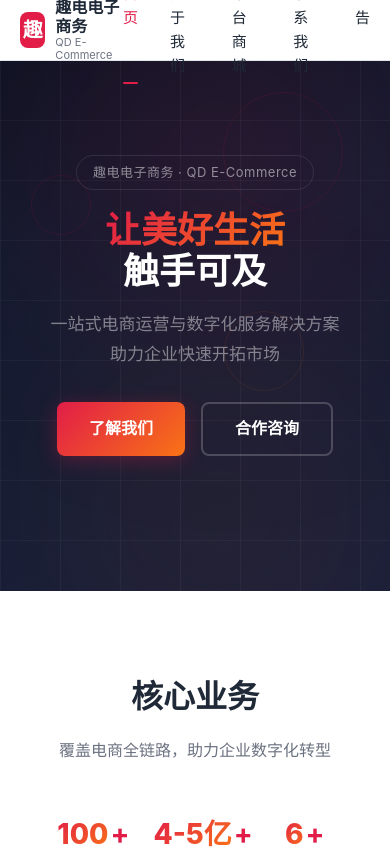
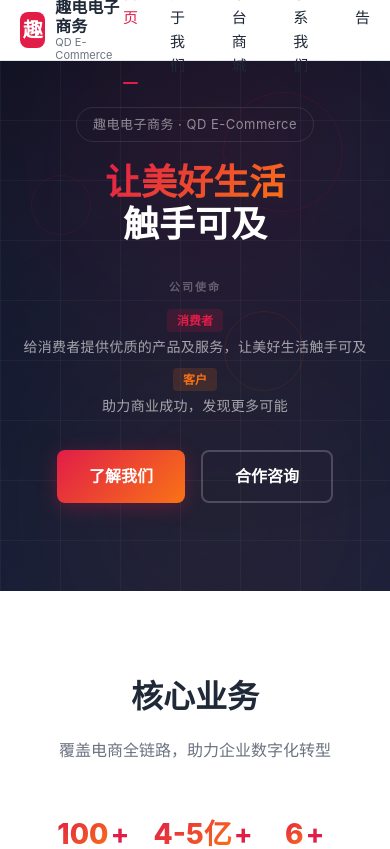
Before and after one commit to jack-zdl/qudiantech-frontend, a Vue app: page /#/ in a window 390 px wide. Shown: the top 849 px of the page. Built offline with nearby package versions, Linux system fonts and the light colour scheme.

Commit message:
feat: 首页 Hero 区域新增公司使命展示(消费者+客户)

```diff
--- a/src/components/home/HeroSection.vue
+++ b/src/components/home/HeroSection.vue
@@ -12,10 +12,19 @@
         <span class="hero-gradient-text">让美好生活</span><br />
         <span>触手可及</span>
       </h1>
-      <p class="hero-subtitle">
-        一站式电商运营与数字化服务解决方案<br />
-        助力企业快速开拓市场
-      </p>
+      <div class="mission-section">
+        <span class="mission-badge">公司使命</span>
+        <div class="mission-items">
+          <div class="mission-row">
+            <span class="mission-label label-consumer">消费者</span>
+            <span class="mission-text">给消费者提供优质的产品及服务，让美好生活触手可及</span>
+          </div>
+          <div class="mission-row">
+            <span class="mission-label label-client">客户</span>
+            <span class="mission-text">助力商业成功，发现更多可能</span>
+          </div>
+        </div>
+      </div>
       <div class="hero-actions">
         <router-link to="/about" class="btn btn-primary">了解我们</router-link>
         <router-link to="/contact" class="btn btn-outline">合作咨询</router-link>
@@ -131,7 +140,7 @@
   font-weight: 800;
   line-height: 1.15;
   color: var(--white);
-  margin-bottom: 16px;
+  margin-bottom: 28px;
 }
 
 .hero-gradient-text {
@@ -141,12 +150,63 @@
   background-clip: text;
 }
 
-.hero-subtitle {
-  font-size: 17px;
-  color: rgba(255, 255, 255, 0.45);
-  max-width: 480px;
-  margin: 0 auto 32px;
-  line-height: 1.8;
+/* ===== 使命区 ===== */
+.mission-section {
+  margin-bottom: 32px;
+}
+
+.mission-badge {
+  display: inline-block;
+  font-size: 11px;
+  font-weight: 600;
+  letter-spacing: 2px;
+  text-transform: uppercase;
+  color: rgba(255, 255, 255, 0.3);
+  margin-bottom: 12px;
+  padding: 0 12px;
+}
+
+.mission-items {
+  display: flex;
+  flex-direction: column;
+  align-items: center;
+  gap: 10px;
+}
+
+.mission-row {
+  display: flex;
+  align-items: baseline;
+  gap: 0;
+  line-height: 1.6;
+}
+
+.mission-label {
+  display: inline-flex;
+  align-items: center;
+  justify-content: center;
+  padding: 2px 10px;
+  border-radius: 4px;
+  font-size: 12px;
+  font-weight: 700;
+  margin-right: 12px;
+  flex-shrink: 0;
+}
+
+.label-consumer {
+  background: rgba(225, 29, 72, 0.15);
+  color: #e11d48;
+}
+
+.label-client {
+  background: rgba(249, 115, 22, 0.15);
+  color: #f97316;
+}
+
+.mission-text {
+  font-size: 15px;
+  color: rgba(255, 255, 255, 0.6);
+  font-weight: 400;
+  letter-spacing: 0.3px;
 }
 
 .hero-actions {
@@ -155,20 +215,38 @@
   justify-content: center;
 }
 
-.hero-actions .btn-primary {
+.btn-primary {
   background: var(--primary-gradient);
   box-shadow: 0 4px 20px rgba(225, 29, 72, 0.3);
+  padding: 12px 32px;
+  border-radius: 8px;
+  font-size: 16px;
+  font-weight: 600;
+  cursor: pointer;
+  border: none;
+  transition: all 0.2s;
+  color: #fff;
+  text-decoration: none;
 }
 
-.hero-actions .btn-primary:hover {
+.btn-primary:hover {
   box-shadow: 0 6px 28px rgba(225, 29, 72, 0.45);
 }
 
-.hero-actions .btn-outline {
-  border-color: rgba(255, 255, 255, 0.2);
+.btn-outline {
+  background: transparent;
+  color: #fff;
+  border: 2px solid rgba(255, 255, 255, 0.2);
+  padding: 12px 32px;
+  border-radius: 8px;
+  font-size: 16px;
+  font-weight: 600;
+  cursor: pointer;
+  transition: all 0.2s;
+  text-decoration: none;
 }
 
-.hero-actions .btn-outline:hover {
+.btn-outline:hover {
   border-color: var(--primary);
   color: var(--primary);
   background: rgba(225, 29, 72, 0.08);
@@ -192,5 +270,17 @@
   .hero-content {
     padding: 60px 0 40px;
   }
+  .mission-row {
+    flex-direction: column;
+    align-items: center;
+    text-align: center;
+    gap: 4px;
+  }
+  .mission-label {
+    margin-right: 0;
+  }
+  .mission-text {
+    font-size: 14px;
+  }
 }
 </style>
```
Also changed, not shown: 28 other files (tests, documents, lock files or other folders).
